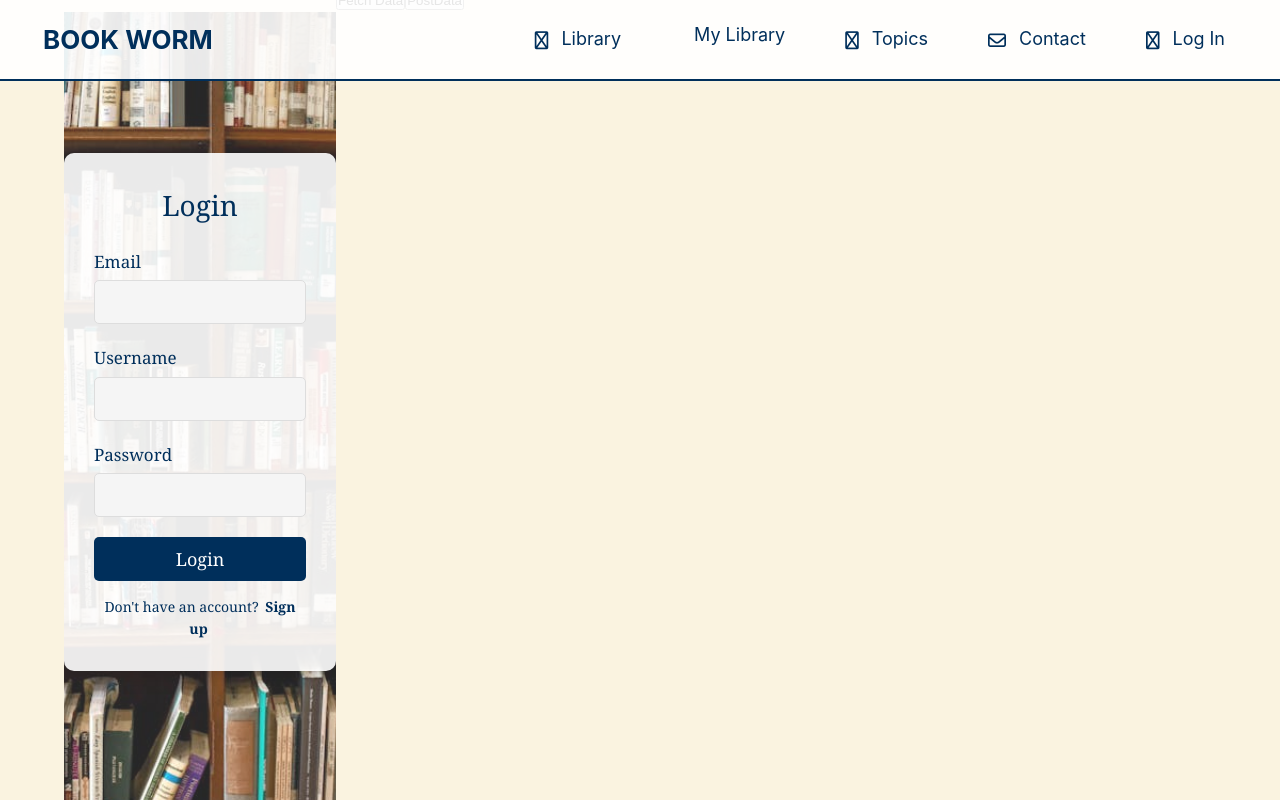
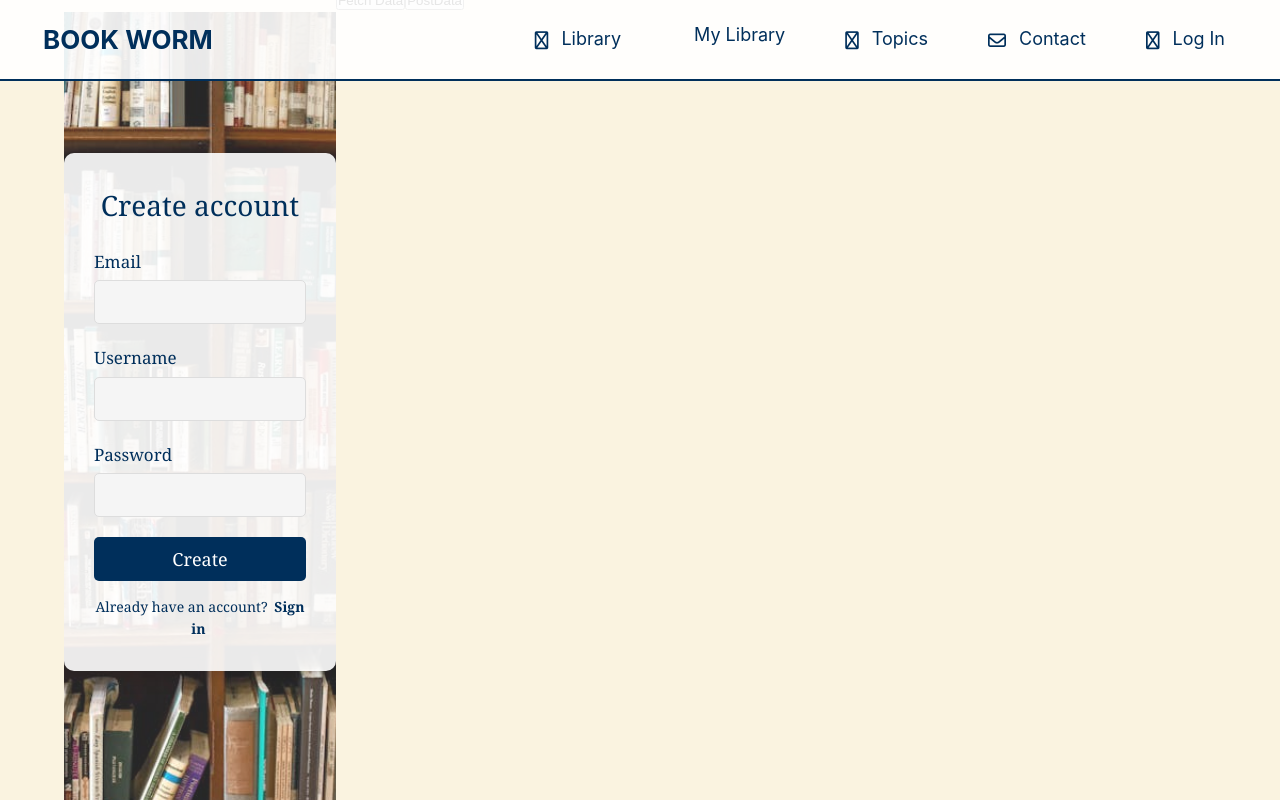
Before and after one commit to MykhailoKikabidze/Bookworm, a Vue app in the folder web_page/book_worm/: page /login in a window 1280 px wide. Built offline with nearby package versions, Linux system fonts and the light colour scheme; the HTML template or start-up script is replaced by a standard one.

Commit message:
Rename some vars

```diff
--- a/web_page/book_worm/src/components/Login.vue
+++ b/web_page/book_worm/src/components/Login.vue
@@ -8,7 +8,7 @@
 
     <div class="overlay"></div> <!-- Warstwa półprzezroczysta nad obrazem tła -->
     <div :class="['form-container', { 'login-failed': loginFailed }]">
-      <h1>Login</h1>
+      <h1>Create account</h1>
       <form @submit.prevent="postData">
         <div class="input-group">
           <label for="email">Email</label>
@@ -36,10 +36,10 @@
           />
           <span v-if="!isPasswordValid && password.length > 0" class="error-message">Password must be at least 8 characters.</span>
         </div>
-        <button type="submit" :disabled="!isEmailValid || !isPasswordValid">Login</button>
+        <button type="submit" :disabled="!isEmailValid || !isPasswordValid">Create</button>
       </form>
-      <p class="signup-link">
-        Don't have an account? <router-link to="/sign_up">Sign up</router-link>
+      <p class="signin-link">
+        Already have an account? <router-link to="/sign_in">Sign in</router-link>
       </p>
     </div>
   </div>
@@ -56,7 +56,7 @@ export default {
       password: '',
       email: '',
       responseData: null,
-      link_backend: "https://b07d-212-191-80-214.ngrok-free.app",
+      link_backend: "https://69e5-212-191-80-243.ngrok-free.app",
       loginFailed: false,
       errorMessage: "",
       showToast: false
@@ -239,18 +239,18 @@ button:hover {
   background-color: #004080; /* Darker navy blue on hover */
 }
 
-.signup-link {
+.signin-link {
   margin-top: 15px;
   font-size: 14px;
 }
 
-.signup-link a {
+.signin-link a {
   color: #002f5b;
   text-decoration: none;
   font-weight: bold;
 }
 
-.signup-link a:hover {
+.signin-link a:hover {
   color:#004080;
 }
 </style>
--- a/web_page/book_worm/src/components/Menu.vue
+++ b/web_page/book_worm/src/components/Menu.vue
@@ -16,7 +16,7 @@
     </div>
     <router-link to="/topics"><i class="fas fa-tag"></i> Topics</router-link>
     <router-link to="/contact"><i class="fas fa-envelope"></i> Contact</router-link>
-    <router-link to="/login"><i class="fas fa-sign-in-alt"></i> Log In</router-link>
+    <router-link to="/sign_in"><i class="fas fa-sign-in-alt"></i> Log In</router-link>
   </nav>
 </header>
 
--- a/web_page/book_worm/src/components/SignUp.vue
+++ b/web_page/book_worm/src/components/SignIn.vue
@@ -3,7 +3,7 @@
     <div class="background-image"></div> <!-- Background image with opacity -->
     <div class="overlay"></div> <!-- Semi-transparent overlay -->
     <div class="form-container">
-      <h1>Login</h1>
+      <h1>Sign in</h1>
       <form @submit.prevent="handleSubmit">
         <div class="input-group">
           <label for="username">Username</label>
@@ -13,10 +13,10 @@
           <label for="password">Password</label>
           <input type="password" id="password" v-model="password" required />
         </div>
-        <button type="submit">Login</button>
+        <button type="submit">Sign in</button>
       </form>
       <p class="login-link">
-        Already have an account? <router-link to="/login">Login</router-link>
+        Don't have an account? <router-link to="/login">Create account</router-link>
       </p>
     </div>
   </div>
--- a/web_page/book_worm/src/router/index.js
+++ b/web_page/book_worm/src/router/index.js
@@ -10,7 +10,8 @@ import HadRead from '../components/HadRead.vue'; // Import Had Read component
 import Topics from '../components/Topics.vue'; // Import Topics component
 import Contact from '../components/Contact.vue'; // Import Contact component
 import Login from '../components/Login.vue'; // Import Login component
-import SignUp from '../components/SignUp.vue'; // Import Sign Up component
+import SignUp from '../components/SignIn.vue'; // Import Sign Up component
+import SignIn from '../components/SignIn.vue';
 
 const routes = [
 
@@ -23,7 +24,7 @@ const routes = [
   { path: '/had-read', name: 'HadRead', component: HadRead }, // New route for Had Read page
   { path: '/topics', name: 'Topics', component: Topics }, // New route for Topics page
   { path: '/contact', name: 'Contact', component: Contact }, // New route for Contact page
-  { path: '/sign_up', name: 'SignUP', component: SignUp }, // New route for Sign Up page
+  { path: '/sign_in', name: 'SignIN', component: SignIn }, // New route for Sign In page
   { path: '/login', name: 'Login', component: Login } // New route for Login page
 ];
 
```
